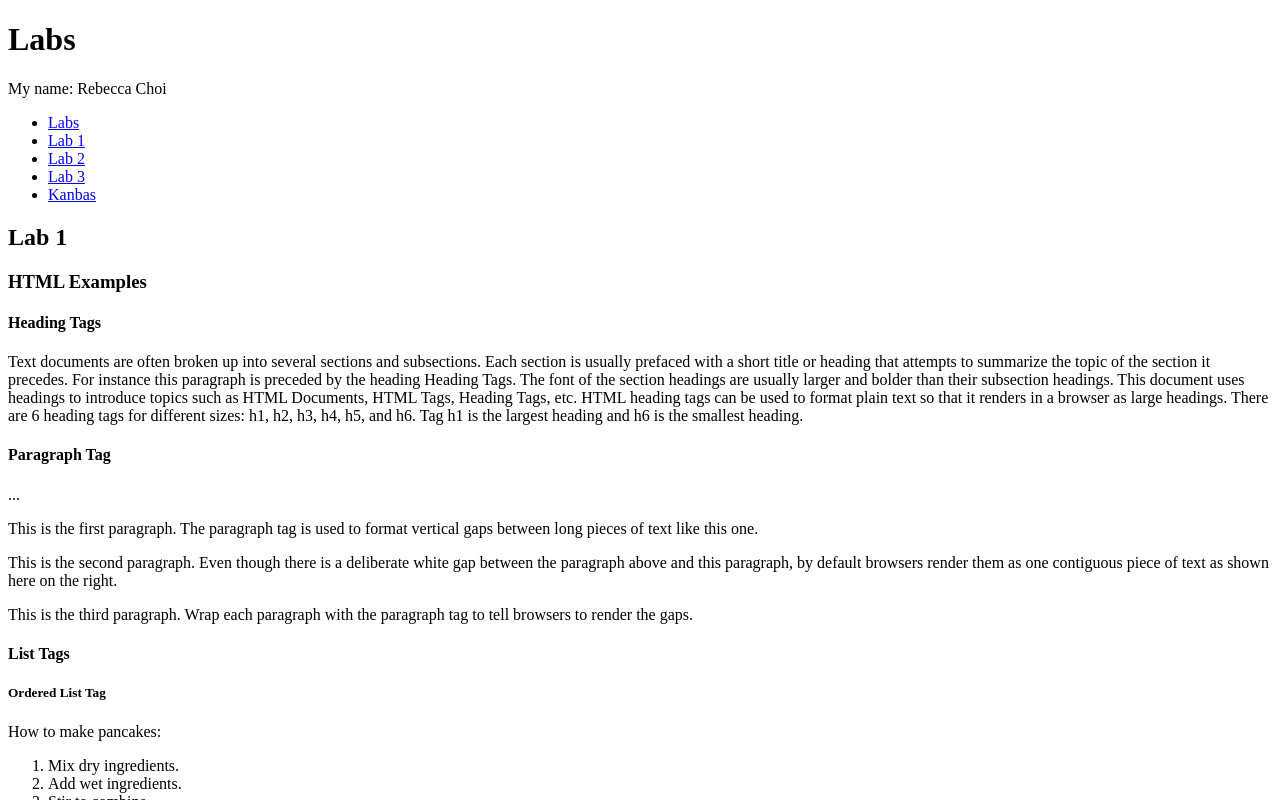
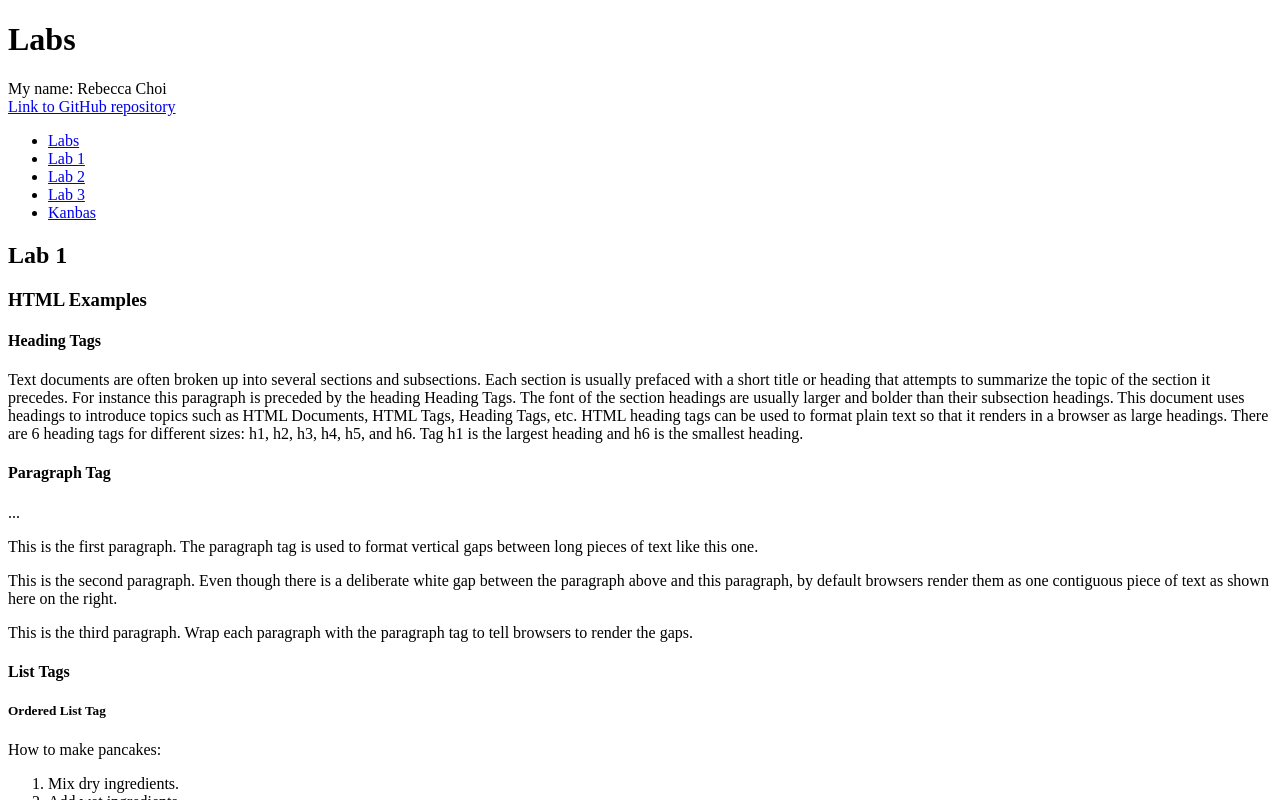
Before and after one commit to ryschoi/kanbas-react-web-app, a React (Create React App) app: page /#/Labs/Lab1 in a window 1280 px wide. Shown: the top 800 px of the page. Built offline with nearby package versions, Linux system fonts and the light colour scheme.

Commit message:
Update index.tsx

```diff
--- a/src/Labs/index.tsx
+++ b/src/Labs/index.tsx
@@ -3,11 +3,13 @@ import { Route, Routes, Navigate } from "react-router";
 import TOC from "./TOC";
 import Lab2 from "./Lab2";
 import Lab3 from "./Lab3";
+import { Link } from "react-router-dom";
 export default function Labs() {
   return (
     <div>
       <h1>Labs</h1>
-      My name: Rebecca Choi
+      My name: Rebecca Choi<br />
+      <a href="https://github.com/ryschoi/kanbas-react-web-app">Link to GitHub repository</a>
       <TOC />
       <Routes>
         <Route path="/" element={<Navigate to="Lab1" />} />
@@ -17,11 +19,4 @@ export default function Labs() {
       </Routes>
     </div>
   );
-  <div id="wd-p-tag">
-  <h4>Paragraph Tag</h4>
-    <p id="wd-p-1">
-This is a paragraph. We often separate a long set of sentences with vertical spaces to make the text easier to read. Browsers ignore vertical white spaces and render all the text as one single set of sentences. To force the browser to add vertical spacing, wrap the paragraphs you want to separate with the paragraph tag
-  </p>
-</div>
-
 }
```
